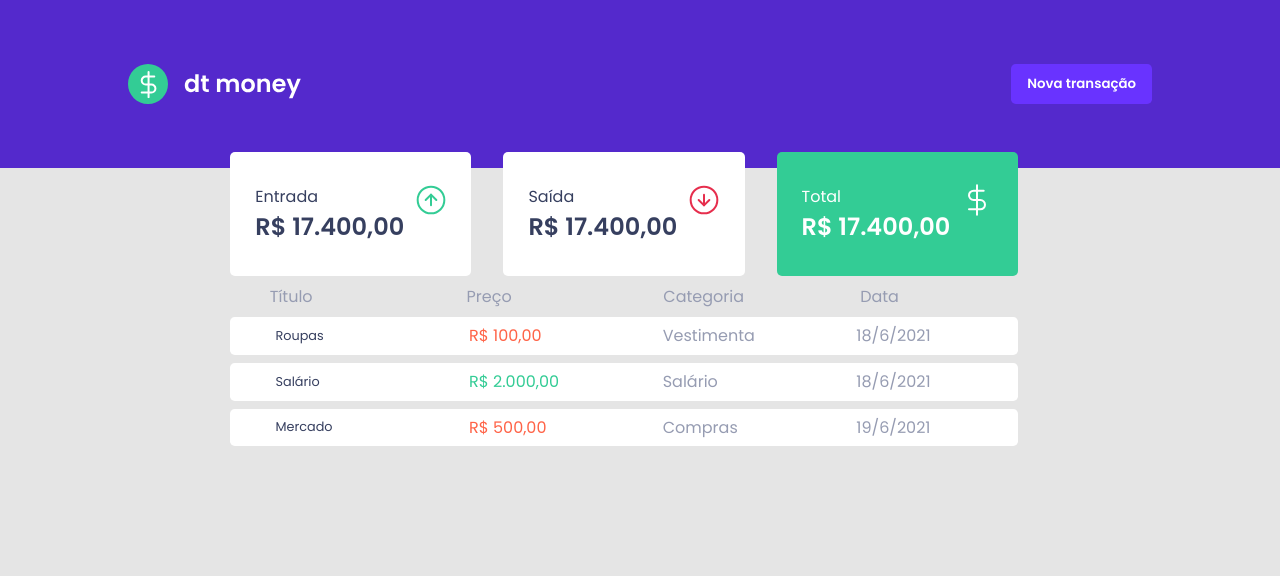
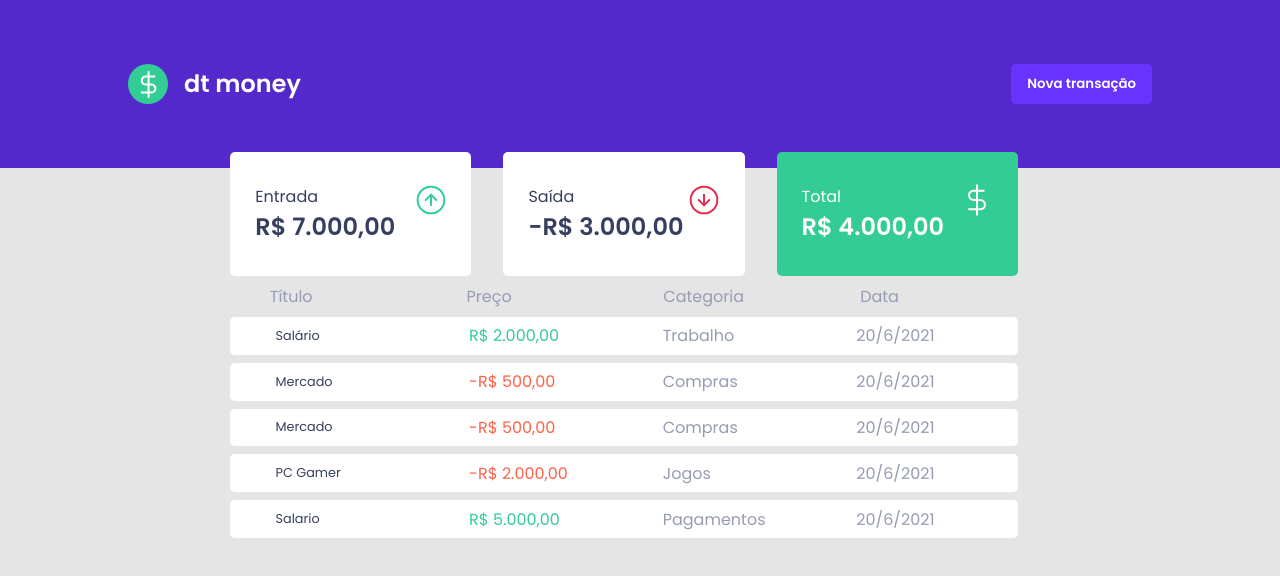
Before and after one commit to kleberMRocha/Dt-money, a React (Create React App) app: page / in a window 1280 px wide. Shown: the top 576 px of the page. Built offline with nearby package versions, Linux system fonts and the light colour scheme; data requests are answered from the project's data file.

Commit message:
valores cards

```diff
--- a/db.json
+++ b/db.json
@@ -2,33 +2,53 @@
   "transactions": [
     {
       "transaction": {
-        "nome": "Roupas",
-        "preco": "100",
-        "tipo": "outcome",
-        "categoria": "Vestimenta ",
-        "data": "Sun Jul 18 2021 20:36:51 GMT-0300 (Brasilia Standard Time)"
+        "nome": "Salário",
+        "preco": "2000",
+        "tipo": "income",
+        "categoria": "Trabalho",
+        "data": "Mon Jul 19 2021 22:27:49 GMT-0300 (Brasilia Standard Time)"
       },
       "id": 1
     },
     {
       "transaction": {
-        "nome": "Salário",
-        "preco": "2000",
-        "tipo": "income",
-        "categoria": "Salário",
-        "data": "Sun Jul 18 2021 20:51:54 GMT-0300 (Brasilia Standard Time)"
+        "nome": "Mercado",
+        "preco": "-500",
+        "tipo": "outcome",
+        "categoria": "Compras",
+        "data": "Mon Jul 19 2021 22:27:49 GMT-0300 (Brasilia Standard Time)"
       },
       "id": 2
     },
     {
       "transaction": {
         "nome": "Mercado",
-        "preco": "500",
+        "preco": "-500",
         "tipo": "outcome",
         "categoria": "Compras",
-        "data": "Sun Jul 18 2021 21:25:25 GMT-0300 (Brasilia Standard Time)"
+        "data": "Mon Jul 19 2021 22:27:49 GMT-0300 (Brasilia Standard Time)"
       },
       "id": 3
+    },
+    {
+      "transaction": {
+        "nome": "PC Gamer",
+        "preco": "-2000",
+        "tipo": "outcome",
+        "categoria": "Jogos",
+        "data": "Mon Jul 19 2021 22:39:56 GMT-0300 (Brasilia Standard Time)"
+      },
+      "id": 4
+    },
+    {
+      "transaction": {
+        "nome": "Salario ",
+        "preco": "5000",
+        "tipo": "income",
+        "categoria": "Pagamentos",
+        "data": "Mon Jul 19 2021 22:58:21 GMT-0300 (Brasilia Standard Time)"
+      },
+      "id": 5
     }
   ]
 }
--- a/src/components/Cards/index.tsx
+++ b/src/components/Cards/index.tsx
@@ -1,9 +1,16 @@
-import React from 'react';
+import React, { useMemo } from 'react';
 import income from '../../assets/assets/income.svg';
 import outcome from '../../assets/assets/outcome.svg';
 import total from '../../assets/assets/total.svg';
+import { ITransactions } from '../../services/requests';
+import { getFomat } from '../../utils/getFormat';
 
 import { CardContainer } from './styles';
+
+interface ITransactionsList {
+  id: number;
+  transaction: ITransactions;
+}
 
 const img = {
   income,
@@ -13,19 +20,61 @@ const img = {
 
 interface CardProps {
   type: 'total' | 'income' | 'outcome';
+  transaction: ITransactionsList[];
 }
 
-export const Card: React.FC<CardProps> = ({ type }) => {
+export const Card: React.FC<CardProps> = ({ type, transaction }) => {
   const getCardname = (type: 'total' | 'income' | 'outcome') => {
     const titles = { total: 'Total', income: 'Entrada', outcome: 'Saída' };
     return titles[type];
   };
 
+  const transactionsByType = (
+    type: 'outcome' | 'income',
+    transaction: ITransactionsList[]
+  ) => {
+    const operations = transaction.map((value) => {
+      if (value.transaction.tipo === type) {
+        return value.transaction.preco;
+      }
+      return '0';
+    });
+
+    return operations;
+  };
+
+  let incomeValue = transactionsByType('income', transaction);
+
+  let outcomeValue = transactionsByType('outcome', transaction);
+
+  let totalValueArray = transaction.map((value) => value.transaction.preco);
+
+  const getSum = (array: String[]) => {
+    let totalNumber = 0;
+    if (array.length) {
+      array.forEach(
+        (value) => (totalNumber = Number(value) + Number(totalNumber))
+      );
+    }
+
+    return totalNumber;
+  };
+
+  const typeValueCards = useMemo(() => {
+    return {
+      total: getSum(totalValueArray),
+      income: getSum(incomeValue),
+      outcome: getSum(outcomeValue),
+    };
+  }, [incomeValue, outcomeValue, totalValueArray]);
+
   return (
-    <CardContainer type={type}>
+    <CardContainer type={type} isNagative={typeValueCards[type] < 0}>
       <div>
         <p>{getCardname(type)}</p>
-        <h3>R$ 17.400,00</h3>
+        <h3>
+          {transaction.length ? getFomat('money', typeValueCards[type]) : '...'}
+        </h3>
       </div>
       <div>
         <img src={img[type]} alt="indicador" />
--- a/src/components/Cards/styles.ts
+++ b/src/components/Cards/styles.ts
@@ -2,6 +2,7 @@ import styled from 'styled-components';
 
 interface CardContainerProps {
   type: 'total' | 'income' | 'outcome';
+  isNagative: boolean;
 }
 
 export const CardContainer = styled.div<CardContainerProps>`
@@ -9,7 +10,12 @@ export const CardContainer = styled.div<CardContainerProps>`
   display: flex;
   width: 16rem;
   justify-content: space-between;
-  background: ${(props) => (props.type === 'total' ? '#33CC95' : '#ffffff')};
+  background: ${(props) => {
+    if (props.type === 'total' && props.isNagative) return 'tomato';
+    if (props.type === 'total' && !props.isNagative) return '#33CC95';
+    return '#ffffff';
+  }};
+
   border-radius: 5px;
   padding: 2rem 1.56em;
   margin-right: 2rem;
@@ -20,13 +26,12 @@ export const CardContainer = styled.div<CardContainerProps>`
   p {
     color: ${(props) => (props.type === 'total' ? '#ffffff' : 'var(--title)')};
   }
-  @media(max-width: 800px){
+  @media (max-width: 800px) {
     justify-content: center;
     align-items: center;
     text-align: center;
-    h3{
-        font-size: 1.2rem;
+    h3 {
+      font-size: 1.2rem;
     }
-
   }
 `;
--- a/src/components/modal/index.tsx
+++ b/src/components/modal/index.tsx
@@ -1,4 +1,4 @@
-import React, { useState } from 'react';
+import React, { useEffect, useState, useCallback } from 'react';
 import { toast } from 'react-toastify';
 import Modal from 'react-modal';
 import { Loader } from '../Loader/index';
@@ -21,15 +21,15 @@ export const ModalTdMoney: React.FC<IModal> = ({ isOpen, handleOpenModal }) => {
     data: String(new Date()),
   });
 
-  const handleUpdateDatas = (
-    value: string,
-    field: 'nome' | 'preco' | 'tipo' | 'categoria'
-  ) => {
-    let stateClone = JSON.parse(JSON.stringify(formData));
-    stateClone[field] = String(value);
+  const handleUpdateDatas = useCallback(
+    (value: string, field: 'nome' | 'preco' | 'tipo' | 'categoria') => {
+      let stateClone = JSON.parse(JSON.stringify(formData));
+      stateClone[field] = String(value);
 
-    setData(stateClone);
-  };
+      setData(stateClone);
+    },
+    [formData]
+  );
 
   const handleCreateTransaction = () => {
     if (Object.values(formData).includes('')) {
@@ -37,8 +37,13 @@ export const ModalTdMoney: React.FC<IModal> = ({ isOpen, handleOpenModal }) => {
       return;
     }
 
+    let stateClone = JSON.parse(JSON.stringify(formData));
+    if (stateClone.tipo === 'outcome') {
+      stateClone.preco = String(stateClone.preco - 2 * stateClone.preco);
+    }
+    console.log(stateClone);
     setLoading(true);
-    Request.transactions_create(formData)
+    Request.transactions_create(stateClone)
       .then(() => {
         toast.success('Transação cadastrada');
       })
--- a/src/components/modal/style.ts
+++ b/src/components/modal/style.ts
@@ -63,7 +63,7 @@ export const Form = styled.form`
     border-radius: 5px;
     height: 64px;
     margin: 16px;
-    padding: 4p;
+    padding: 4px;
     &::placeholder {
       padding: 8px;
     }
--- a/src/pages/Dashboard.tsx
+++ b/src/pages/Dashboard.tsx
@@ -39,13 +39,16 @@ const Contanainer = styled.main`
 
 export const Dashboard: React.FC = () => {
   const [openModal, setOpenModal] = useState(false);
+  const [isLoading, setIsloading] = useState(false);
   const [transaction, setTransaction] = useState<ITransactionsList[]>(
     [] as ITransactionsList[]
   );
-  console.log(transaction);
 
   useEffect(() => {
-    Request.transactions_index().then((res) => setTransaction(res.data));
+    setIsloading(true);
+    Request.transactions_index()
+      .then((res) => setTransaction(res.data))
+      .finally(() => setIsloading(false));
   }, []);
 
   return (
@@ -53,11 +56,11 @@ export const Dashboard: React.FC = () => {
       <Header handleOpenModal={setOpenModal} />
       <ModalTdMoney isOpen={openModal} handleOpenModal={setOpenModal} />
       <Contanainer>
-        <Card type="income" />
-        <Card type="outcome" />
-        <Card type="total" />
+        <Card type="income" transaction={transaction} />
+        <Card type="outcome" transaction={transaction} />
+        <Card type="total" transaction={transaction} />
       </Contanainer>
-      {transaction.length ? (
+      {!isLoading ? (
         <Table transaction={transaction} />
       ) : (
         <div className="loadContainer">
```
